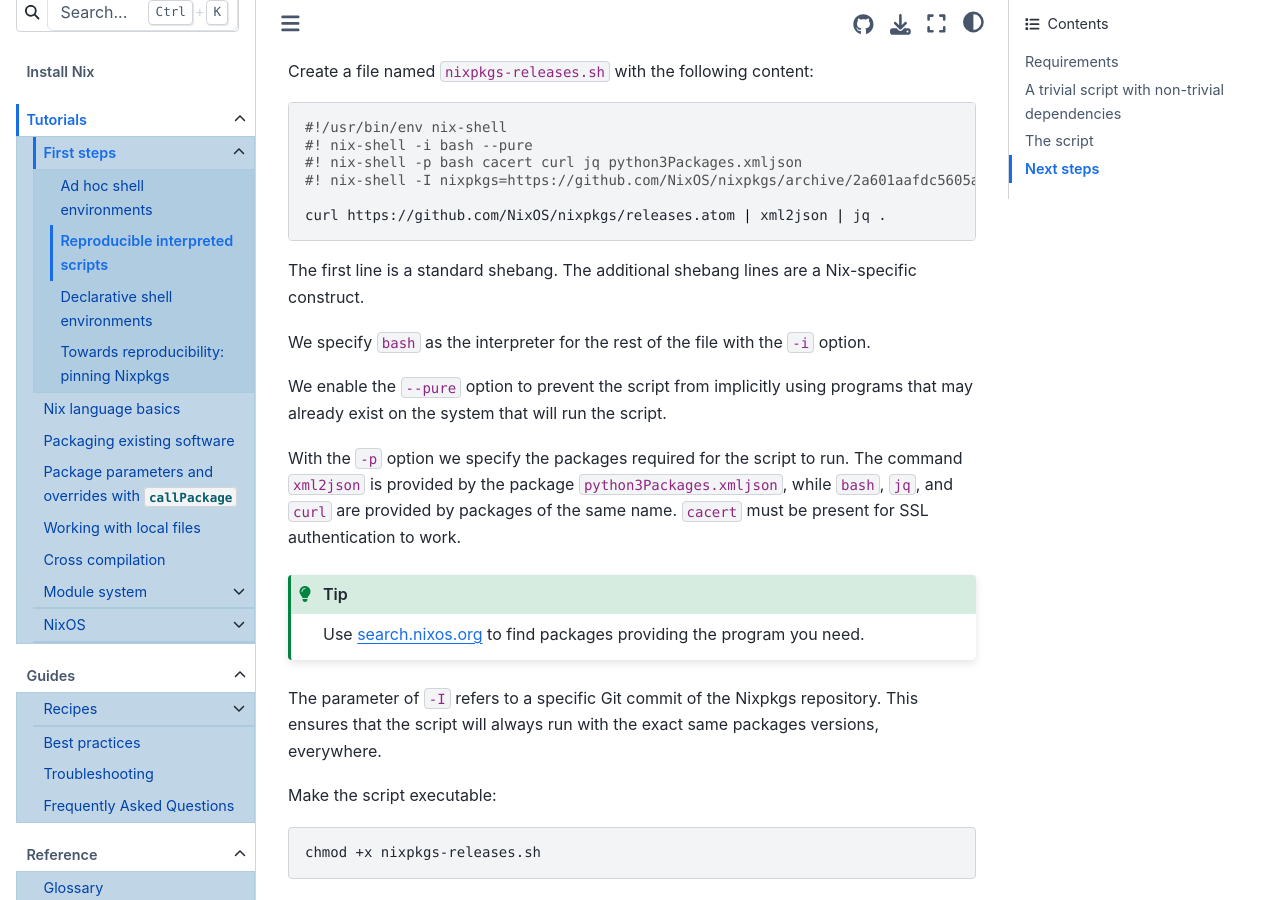
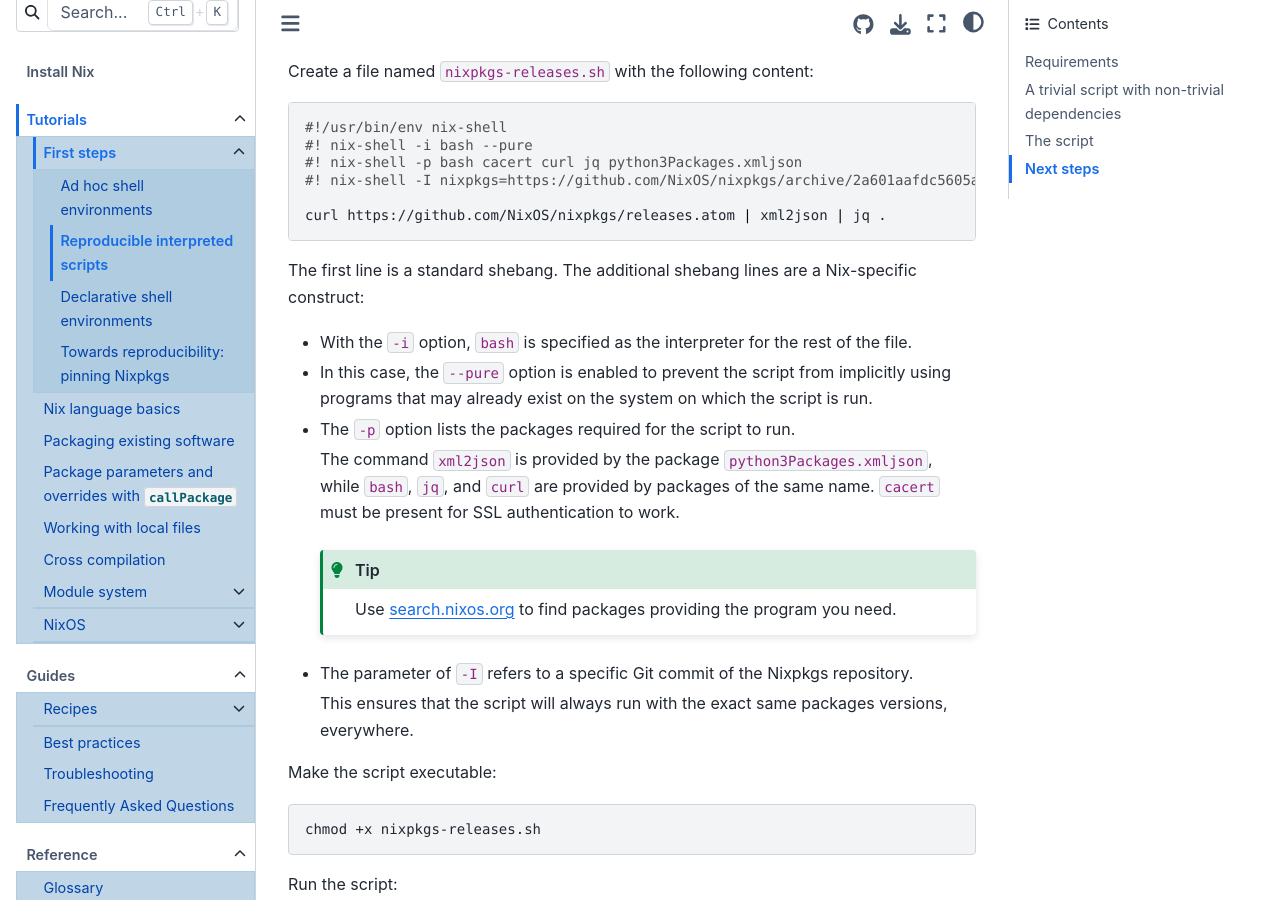
Before and after one commit to NixOS/nix.dev, a Sphinx documentation site: the page built from source/tutorials/first-steps/reproducible-scripts.md, in a window 1280 px wide and 900 px high, scrolled down 1277 px. Built offline with Sphinx 7.4.7 and the Sphinx Book theme 1.1.4, drawn with Linux system fonts in a browser that asks for light colours.

Commit message:
shebang scripts: clarify explanation of parameters using formatting (#1097)
Prompted by https://github.com/NixOS/nix.dev/issues/1096

It may not be immediately obvious that the paragraphs following the code sample explain the invocation parameters. Making them a list should let that part stand out enough to slow down reading a bit.

````diff
--- a/source/tutorials/first-steps/reproducible-scripts.md
+++ b/source/tutorials/first-steps/reproducible-scripts.md
@@ -64,22 +64,24 @@
 ```
 
 The first line is a standard shebang.
-The additional shebang lines are a Nix-specific construct.
+The additional shebang lines are a Nix-specific construct:
 
-We specify `bash` as the interpreter for the rest of the file with the `-i` option.
+- With the `-i` option, `bash` is specified as the interpreter for the rest of the file.
 
-We enable the `--pure` option to prevent the script from implicitly using programs that may already exist on the system that will run the script.
+- In this case, the `--pure` option is enabled to prevent the script from implicitly using programs that may already exist on the system on which the script is run.
 
-With the `-p` option we specify the packages required for the script to run.
-The command `xml2json` is provided by the package `python3Packages.xmljson`, while `bash`, `jq`, and `curl` are provided by packages of the same name.
+- The `-p` option lists the packages required for the script to run.
+
+  The command `xml2json` is provided by the package `python3Packages.xmljson`, while `bash`, `jq`, and `curl` are provided by packages of the same name.
 `cacert` must be present for SSL authentication to work.
 
-:::{tip}
-Use [search.nixos.org](https://search.nixos.org/packages) to find packages providing the program you need.
-:::
+  :::{tip}
+  Use [search.nixos.org](https://search.nixos.org/packages) to find packages providing the program you need.
+  :::
 
-The parameter of `-I` refers to a specific Git commit of the Nixpkgs repository.
-This ensures that the script will always run with the exact same packages versions, everywhere.
+- The parameter of `-I` refers to a specific Git commit of the Nixpkgs repository.
+
+  This ensures that the script will always run with the exact same packages versions, everywhere.
 
 Make the script executable:
 
````
